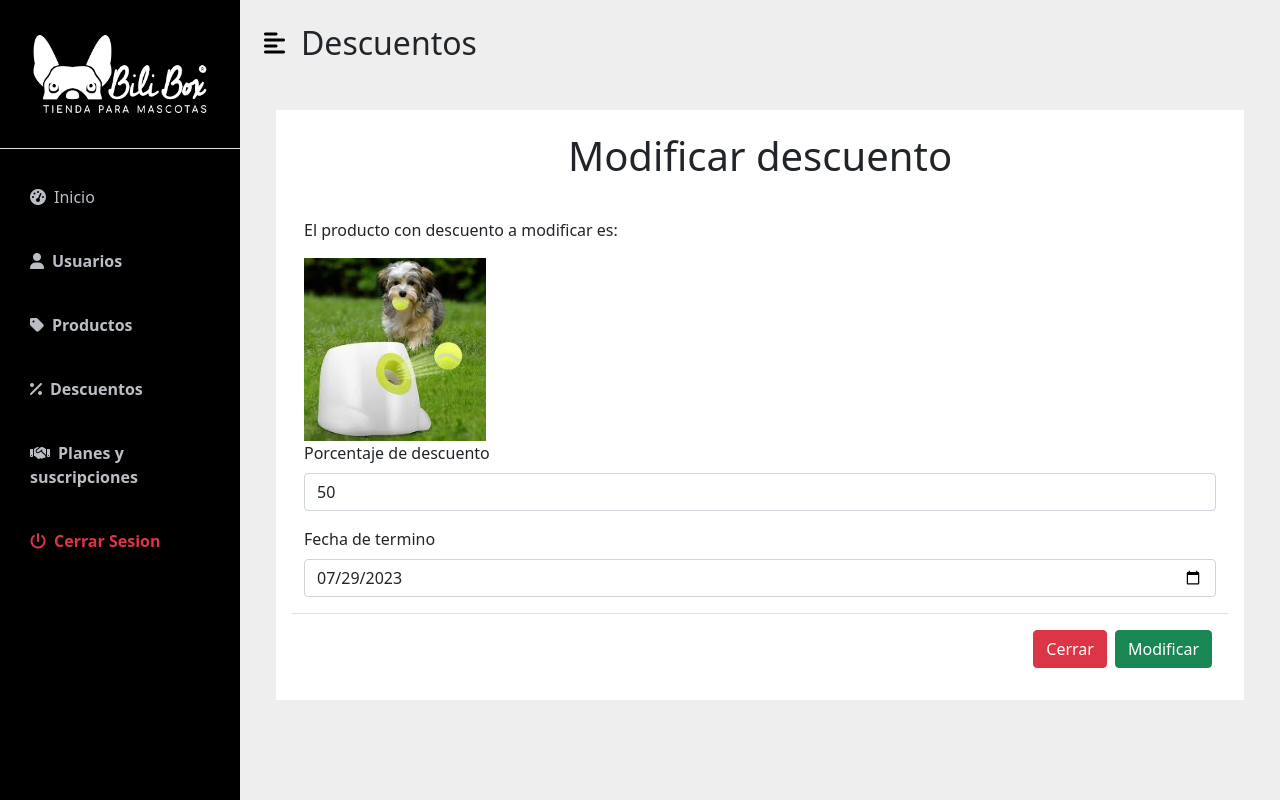
After one commit to NicolasCeronM/ET-Django, a Django app: page /dash_admin/selec_desc/1/ in a window 1280 px wide. The commit adds this page. Run offline with Django 4.2, Linux system fonts and the light colour scheme; data comes from the database, SQL or seed files in the repository; both versions use the stored data as it was after the commit; some libraries are stand-ins or nearby versions.

Commit message:
modified:   AppDashboardAdmin/__pycache__/urls.cpython-310.pyc 	modified:   AppDashboardAdmin/__pycache__/views.cpython-310.pyc 	modified:   AppDashboardAdmin/templates/descuento/descuento.html 	new file:   AppDashboardAdmin/templates/descuento/modificar_descuento.html 	modified:   AppDashboardAdmin/urls.py 	modified:   AppDashboardAdmin/views.py 	modified:   db.sqlite3

```diff
--- a/AppDashboardAdmin/templates/descuento/descuento.html
+++ b/AppDashboardAdmin/templates/descuento/descuento.html
@@ -73,8 +73,8 @@
                             <a href="#" onclick="eliminarDescuento({{descuento.id}})"> <button class="btn btn-danger mb-1"><i
                                         class="fa-solid fa-trash-can"></i></button></a>
 
-                            <a href="#"> <button class="btn btn-primary mb-1"><i
-                                        class="fa-regular fa-pen-to-square"></i></button></a>
+                            <a href="{% url 'admin_page:selec_desc' descuento.id %}">
+                                <button class="btn btn-primary mb-1" type="button"><i class="fa-regular fa-pen-to-square"></i></button></a>
                         </td>
                     </tr>
                     {% endif %}
@@ -101,6 +101,7 @@
 </div>
 
 {% include 'descuento/nuevo_descuento.html' %}
+
 
 {% endblock %}
 
--- /dev/null
+++ b/AppDashboardAdmin/templates/descuento/modificar_descuento.html
@@ -0,0 +1,71 @@
+{% extends "dash_admin/base_dash_admin.html" %}
+
+{% load static %}
+
+{% block content %}
+
+<div id="page-content-wrapper">
+
+    <!-- * Boton-->
+
+    <nav class="navbar navbar-expand-lg navbar-light bg-transparent py-4 px-4">
+        <div class="d-flex align-items-center">
+            <i class="fas fa-align-left primary-text fs-4 me-3" id="menu-toggle"></i>
+            <h2 class="fs-2 m-0">Descuentos</h2>
+        </div>
+    </nav>
+
+    <div class="container-fluid px-4 ">
+
+        <div class="container p-4">
+
+            <form action="{% url 'admin_page:modificar_descuento' descuento.id %}" method="POST" class="row p-3"  style="background-color: white; ">
+
+                <p class="fs-1 text-center">Modificar descuento</p>
+
+                {% csrf_token %}
+
+                <div class="mt-3">
+                    <p>El producto con descuento a modificar es: </p>
+                    <img src="{{descuento.producto.imagen.url}}" alt="{{descuento.producto.nombre}}" class="img-fluid" width="20%">
+
+                </div>
+
+                <div class="col-12">
+
+                    <div class="mb-3">
+                        <label for="" class="form-label">Porcentaje de descuento</label>
+                        <input type="text" class="form-control" placeholder="$" name="pct" value="{{descuento.pct}}">
+                    </div>
+
+                </div>
+
+                <div class="col-12">
+
+                    <div class="mb-3">
+                        <label for="" class="form-label">Fecha de termino</label>
+                        <input type="date" class="form-control" name="fec_termino" value="{{descuento.fec_ter |date:'Y-m-d'}}">
+                    </div>
+
+                </div>
+
+                <div class=" modal-footer">
+                    <a href="{% url 'admin_page:descuentos' %}">
+                        <button type="button" class="btn btn-danger">Cerrar</button>
+                    </a>
+                    <button type="submit" class="btn btn-success">Modificar</button>
+                </div>
+
+
+
+            </form>
+
+
+        </div>
+
+
+
+    </div>
+</div>
+
+{% endblock %}
--- a/AppDashboardAdmin/urls.py
+++ b/AppDashboardAdmin/urls.py
@@ -20,6 +20,8 @@ urlpatterns = [
     #Acciones de descuento
     path('nuevo_descuento/', views.nuevo_descuento, name='nuevo_descuento'),
     path('eliminar_descuento/<id>/',views.eliminar_descuento, name='eliminar_descuento'),
+    path('selec_desc/<id>/',views.selc_desc, name='selec_desc'),
+    path('modificar_descuento/<id>/',views.modificar_descuento, name='modificar_descuento'),
     #Acciones de planes mensuales
     path('eliminar_plan/<id>/', views.eliminar_plan,name='eliminar_plan'),
     #Cerrar sesion
--- a/AppDashboardAdmin/views.py
+++ b/AppDashboardAdmin/views.py
@@ -253,6 +253,36 @@ def nuevo_descuento(request):
         messages.success(request,'Desceunto creado')
         return redirect(to='admin_page:descuentos')
 
+def selc_desc(request,id):
+    if id != "":
+        descuento = Descuento.objects.get(id = id)
+        context = {"descuento": descuento}
+        return render(request, "descuento/modificar_descuento.html", context)
+    else:
+        context = {"mensaje": "Error, descuento no encontrado"}
+        return render(request, "descuento/modificar_descuento.html", context)
+
+
+def modificar_descuento(request,id):
+
+    if request.method != 'POST':
+        pass
+    else:
+
+        fec_termino = request.POST.get('fec_termino')
+        pct = request.POST.get('pct')
+
+        objDescuento = get_object_or_404(Descuento, id=id)
+
+        objDescuento.pct = pct
+        objDescuento.fec_ter = fec_termino
+
+        objDescuento.save()
+
+        messages.success(request,'Modificado correctamente')
+
+        return redirect(to='admin_page:descuentos')
+
 def eliminar_descuento(request,id):
 
     descuento = get_object_or_404(Descuento, id=id)
```
Also changed, not shown: db.sqlite3.
